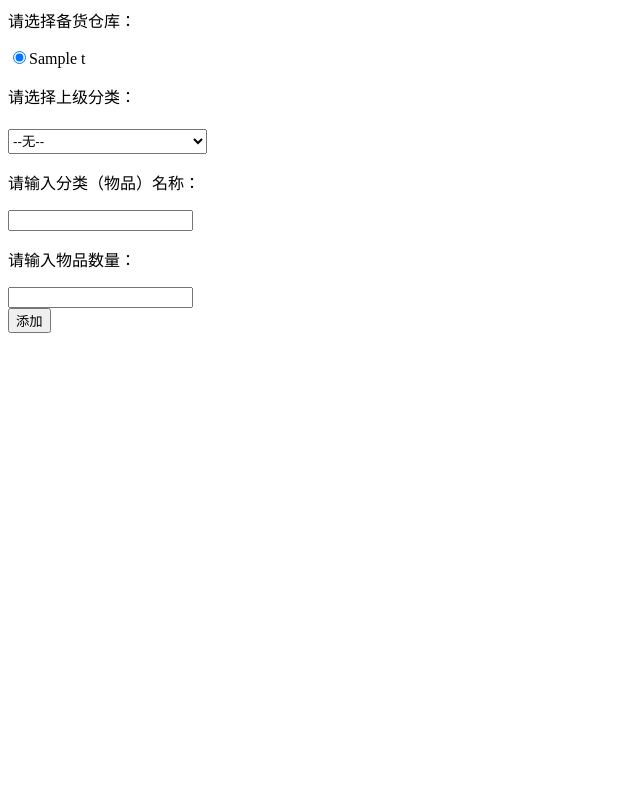
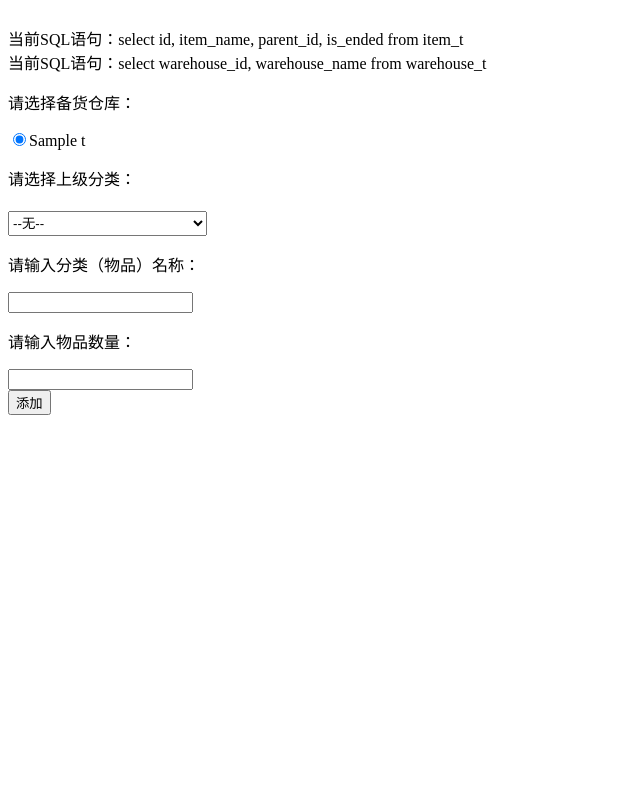
Before and after one commit to FelixByeel/ams-demo, a PHP site: page /app/itemManagement/insertItem.php in a window 1280 px wide. Shown: the whole page, without its empty margins (0-640 px from the left). Run offline with PHP 8.4, Linux system fonts and the light colour scheme; tables that the repository leaves empty hold one stand-in row (values such as "Sample post").

Commit message:
修改数据库操作语句逻辑

```diff
--- a/include/Msqli.class.php
+++ b/include/Msqli.class.php
@@ -35,10 +35,10 @@ class Msqli{
 
     //get error information
     public function getError() {
-        return mysqli_error();
+        return mysqli_error($this->con);
     }
     public function getErrno() {
-        return mysqli_errno();
+        return mysqli_errno($this->con);
     }
 
     //execute query and return result
@@ -52,39 +52,44 @@ class Msqli{
     //select
     public function select($tablename, $column, $condition = '') {
 
-        $tablename = mysqli_real_escape_string($this->con,$tablename);
-        $column = mysqli_real_escape_string($this->con,$column);
-        $condition = mysqli_real_escape_string($this->con,$condition);
-
-
         if(empty($condition)) {
             $sql = "select $column from $tablename";
         }
         else {
+
             $sql = "select $column from $tablename where $condition";
+
         }
-        //echo $sql;
+
+        echo '<br />当前SQL语句：'.$sql;
         return $this->query($sql);
     }
 
     //insert
-    public function insert($tablename, $column, $value) {
+    public function insert($tablename, $itemData) {
 
-        $tablename = mysqli_real_escape_string($this->con,$tablename);
-        $column = mysqli_real_escape_string($this->con,$column);
-        $value = mysqli_real_escape_string($this->con,$value);
+        $sql = "insert into $tablename(";
 
-        $sql = "insert into $tablename($column)values($value)";
+        foreach ($itemData as $key => $value) {
+            $sql .= $key.',';
+        }
 
+        $sql = rtrim($sql, ',');
+        $sql .= ") values(";
+
+        foreach ($itemData as $key => $value) {
+            $sql .= "'".$value."'".',';
+        }
+
+        $sql = rtrim($sql, ',');
+        $sql .= ")";
+
+        echo '<br />当前SQL语句：'.$sql;
         return $this->query($sql);
     }
 
     //update
     public function update($tablename, $col_val, $condition = '') {
-
-        $tablename = mysqli_real_escape_string($this->con,$tablename);
-        $col_val = mysqli_real_escape_string($this->con,$col_val);
-        $condition = mysqli_real_escape_string($this->con,$condition);
 
         if(empty($condition)) {
             $sql = "update $tablename set $col_val";
@@ -98,16 +103,7 @@ class Msqli{
     //delete
     public function delete($tablename,$condition) {
 
-        $tablename = mysqli_real_escape_string($this->con,$tablename);
-        $condition = mysqli_real_escape_string($this->con,$condition);
-
         $sql = "delete from $tablename where $condition";
         return $this->query($sql);
     }
-
-    //check input
-    public function checkInput($str){
-        $str = mysqli_real_escape_string($str);
-        return $str;
-    }
 }
```
Also changed, not shown: app/itemManagement/insertItemService.php (+9 -9 lines).
